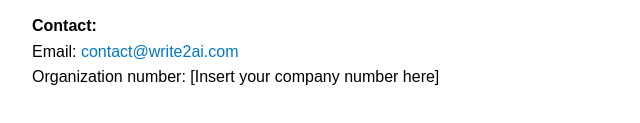
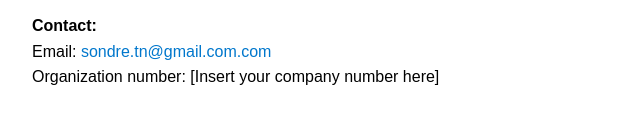
Before and after one commit to KamikaZecode/about-write2ai, a plain HTML site: page index.html in a window 1280 px wide. Shown: the part 197-320 px from the top of the page, 258-898 px from the left. Drawn offline with Linux system fonts and the light colour scheme.

Commit message:
Update index.html

```diff
--- a/index.html
+++ b/index.html
@@ -30,7 +30,7 @@
   </p>
   <p>
     <strong>Contact:</strong><br/>
-    Email: <a href="mailto:sondre.tn@gmail.com">contact@write2ai.com</a><br/>
+    Email: <a href="mailto:sondre.tn@gmail.com">sondre.tn@gmail.com.com</a><br/>
     Organization number: [Insert your company number here]
   </p>
 </body>
```
